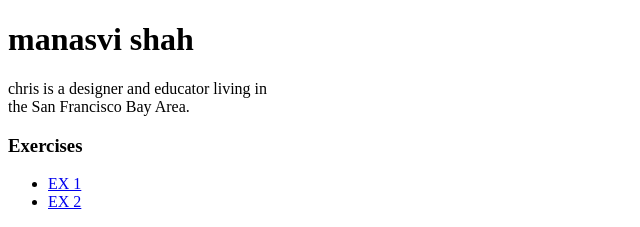
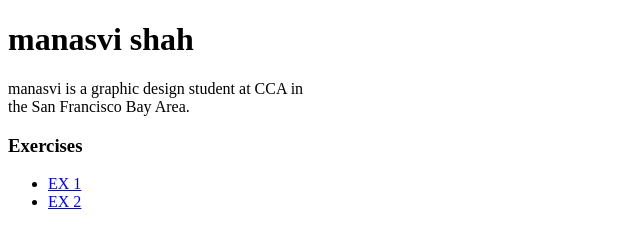
Before and after one commit to Manasvi7/interactive1, a plain HTML site: page index.html in a window 1280 px wide. Shown: the top 227 px of the page, 0-640 px from the left. Drawn offline with Linux system fonts and the light colour scheme.

Commit message:
Description
Intro

```diff
--- a/index.html
+++ b/index.html
@@ -14,7 +14,7 @@
 
     <!-- about me-->
     <h1>manasvi shah</h1>
-    <p class="desc">chris is a designer and educator living in<br />the San Francisco Bay Area.</p>
+    <p class="desc"> manasvi is a graphic design student at CCA in<br />the San Francisco Bay Area.</p>
 
     <!-- my work -->
     <div id="exercises">
```
